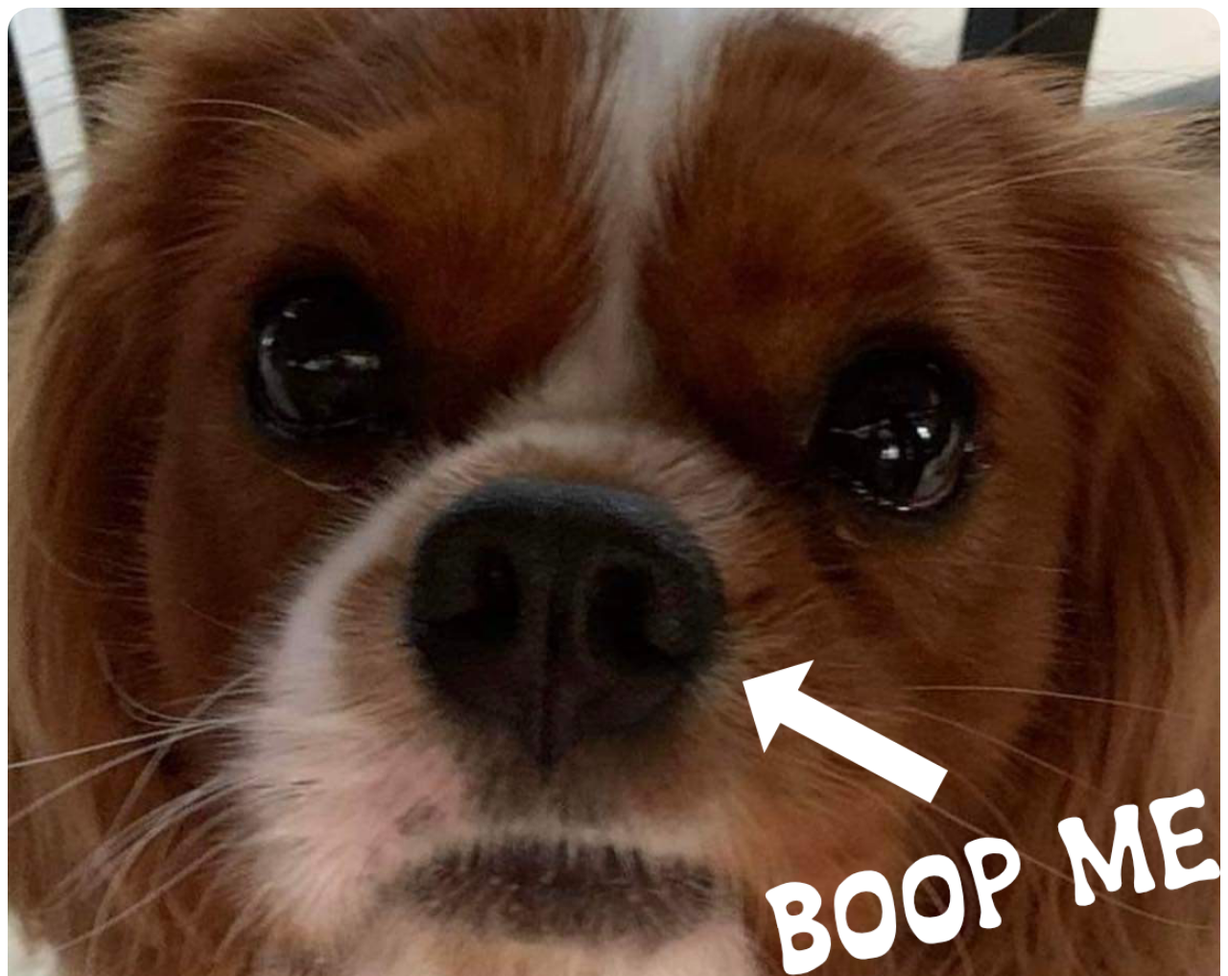
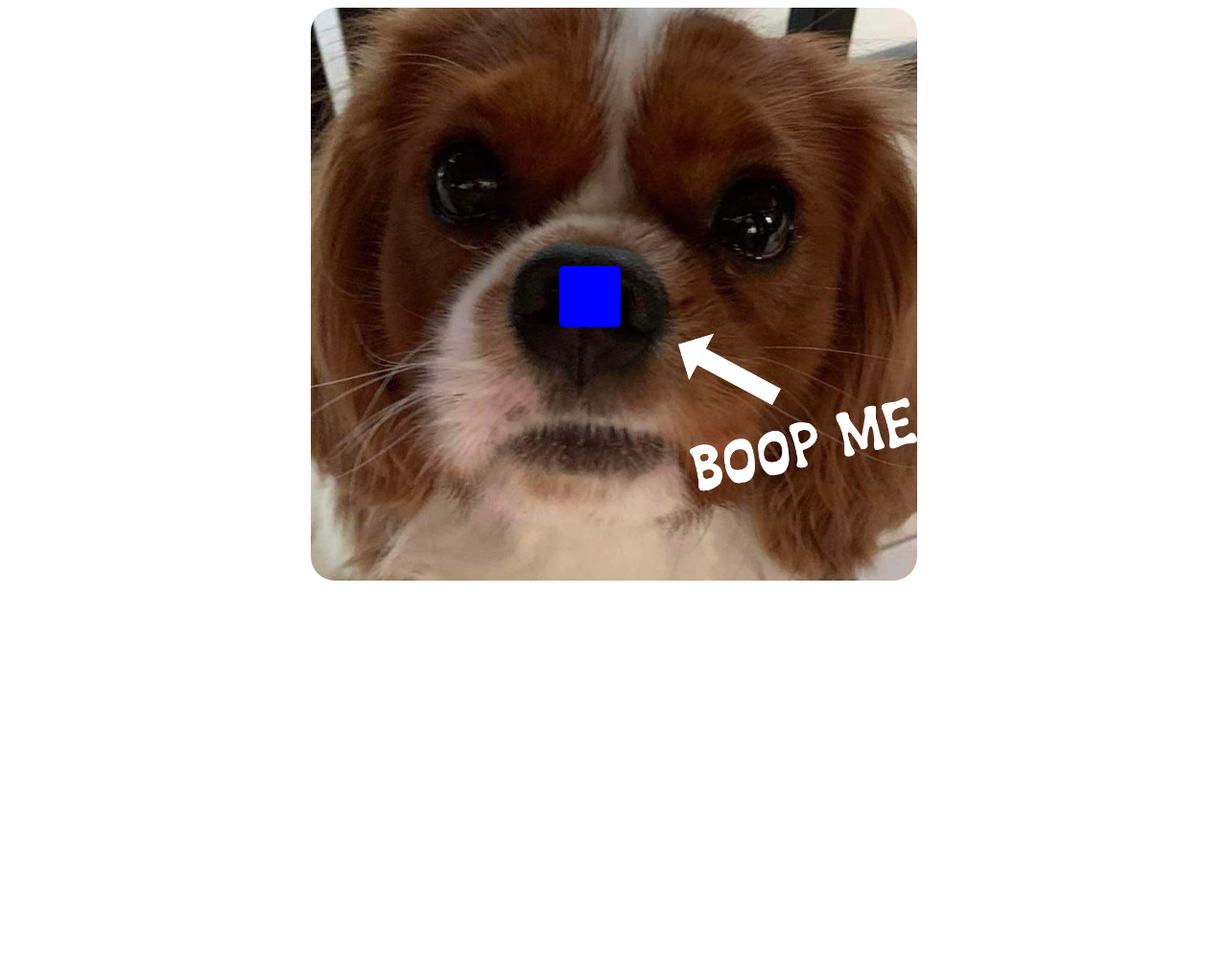
Before and after one commit to freyncis/Playground, a plain HTML site: page index.html in a window 1280 px wide. Shown: the top 1017 px of the page at 96% size. After the commit the page ends 800 px from the top, so only its background shows below. Drawn offline with Linux system fonts and the light colour scheme.

Commit message:
Update index.html

```diff
--- a/index.html
+++ b/index.html
@@ -10,7 +10,11 @@
 
 .container {
     position: relative;
-    width: 100%;
+    width: 50%;
+    top: 50%;
+    left: 50%;
+    transform: translate(-50%);
+  -ms-transform: translate(-50%, -50%);
 }
 
 .container img {
@@ -25,13 +29,15 @@
   left: 46%;
   transform: translate(-50%, -50%);
   -ms-transform: translate(-50%, -50%);
-  background-color: transparent;
+  background-color: blue;
   color: white;
   font-size: 16px;
   padding: 12px 24px;
   border: none;
   cursor: pointer;
   border-radius: 5px;
+  height: 4em;
+  width: 4em;
 }
 
 </style>
```
